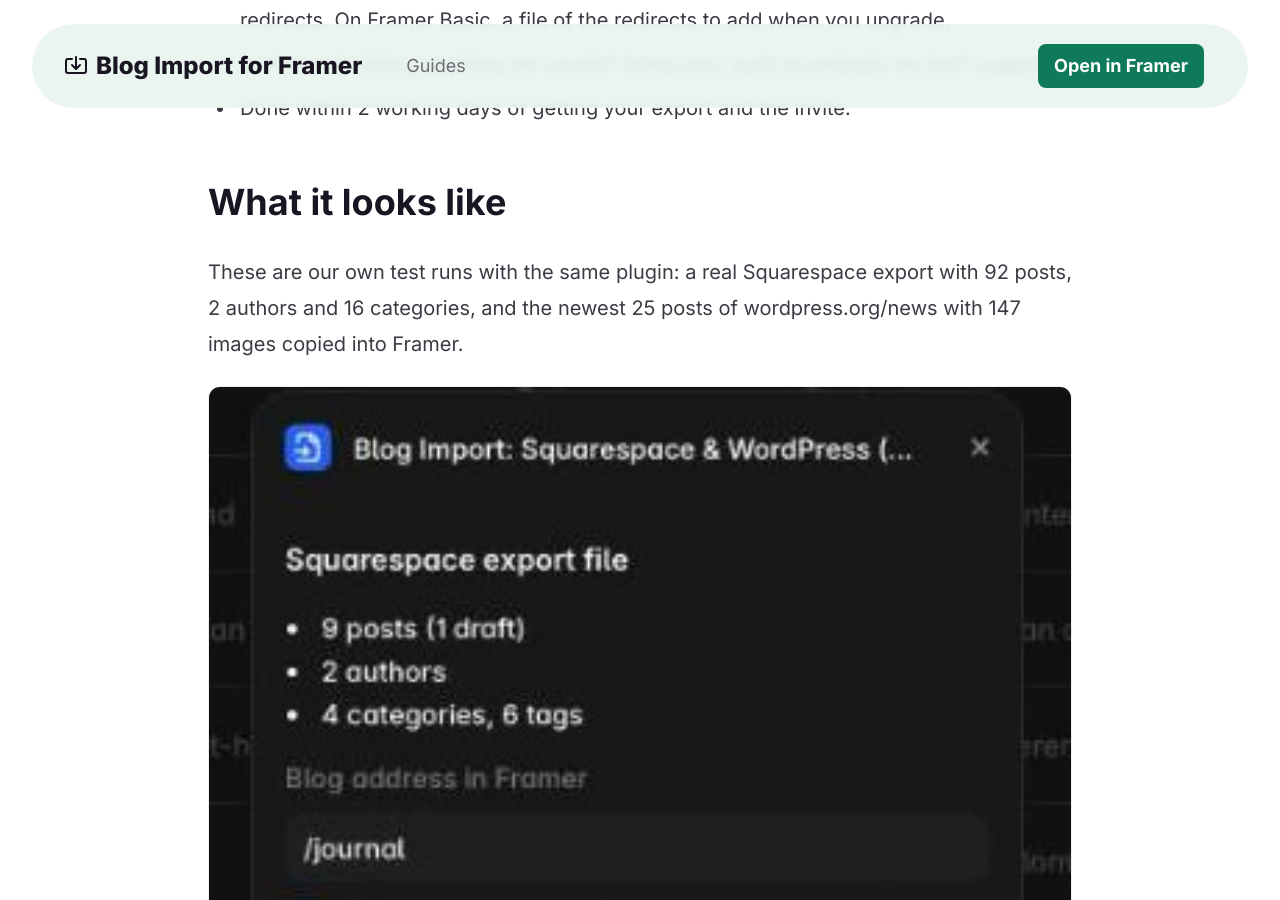
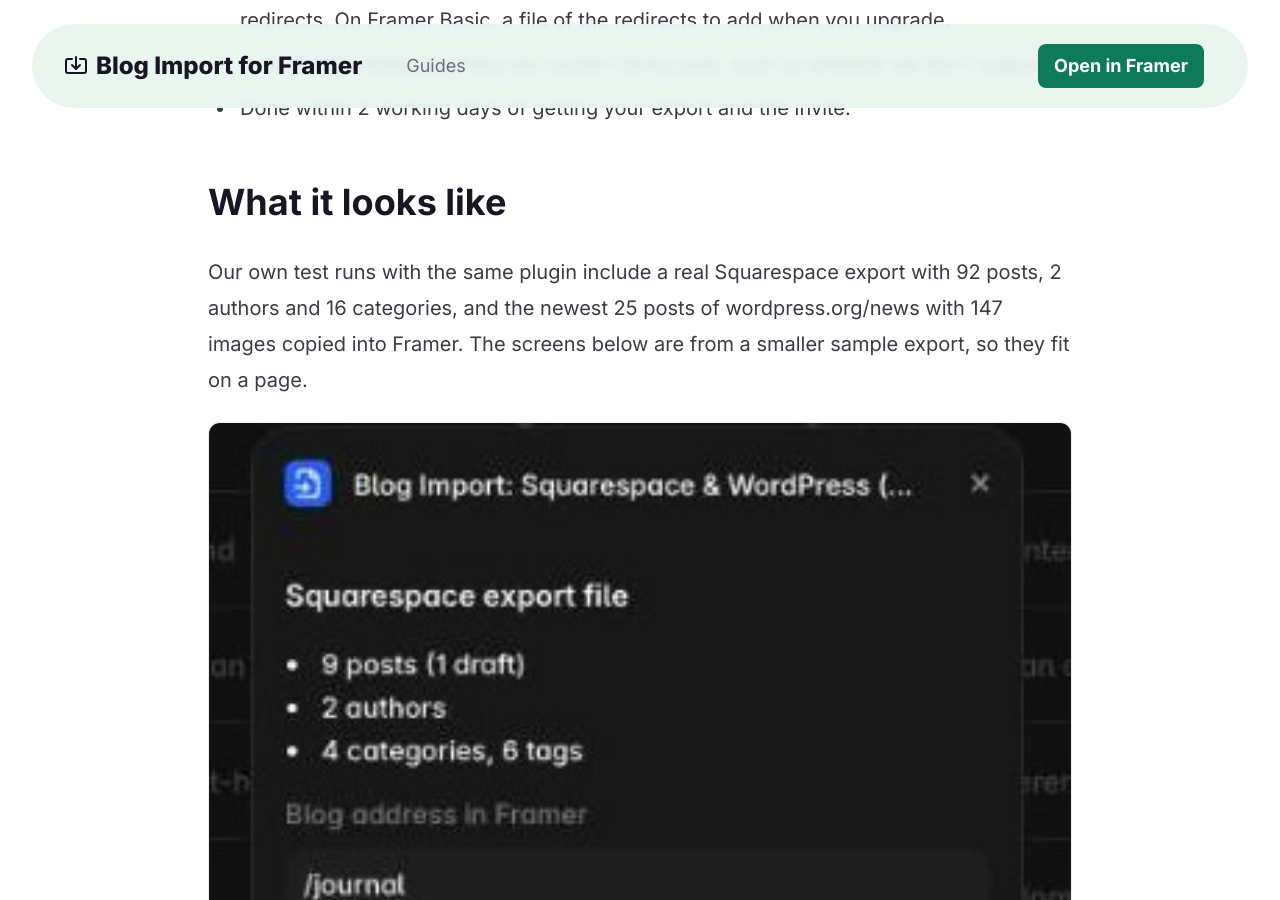
Before and after one commit to keyturnkit/keyturnkit.github.io, a Jekyll site: the page built from blog-move/index.md, in a window 1280 px wide and 900 px high, scrolled down 674 px. Built offline with Jekyll 4.4.1, drawn with Linux system fonts in a browser that asks for light colours.

Commit message:
Blog move page: caption matches the sample screenshot

```diff
--- a/blog-move/index.md
+++ b/blog-move/index.md
@@ -20,9 +20,9 @@
 
 ## What it looks like
 
-These are our own test runs with the same plugin: a real Squarespace export with 92 posts, 2 authors and 16 categories, and the newest 25 posts of wordpress.org/news with 147 images copied into Framer.
+Our own test runs with the same plugin include a real Squarespace export with 92 posts, 2 authors and 16 categories, and the newest 25 posts of wordpress.org/news with 147 images copied into Framer. The screens below are from a smaller sample export, so they fit on a page.
 
-![Blog Import reading a Squarespace export before the import: posts, drafts, authors, categories and tags it found](/guides/img/blog-import-review.jpg)
+![Blog Import reading a sample Squarespace export before the import: 9 posts, 1 draft, 2 authors, 4 categories, 6 tags](/guides/img/blog-import-review.jpg)
 
 ![Posts, authors, categories and tags as linked collections in Framer CMS after the import](/guides/img/blog-import-collections.jpg)
 
```
